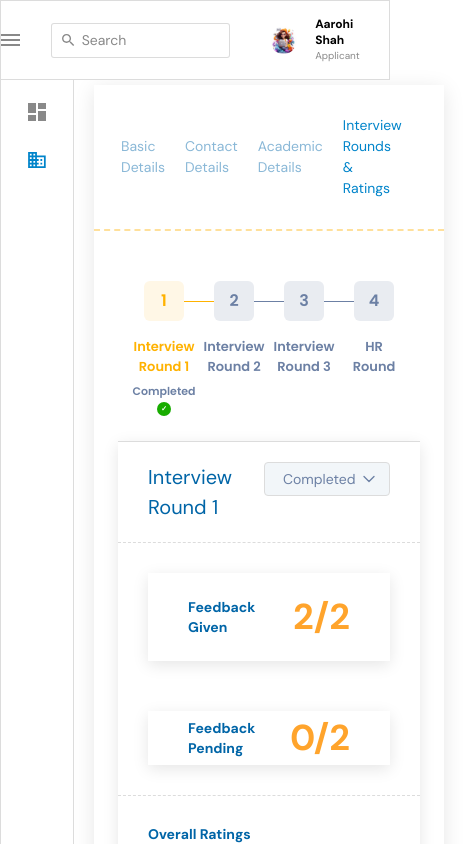
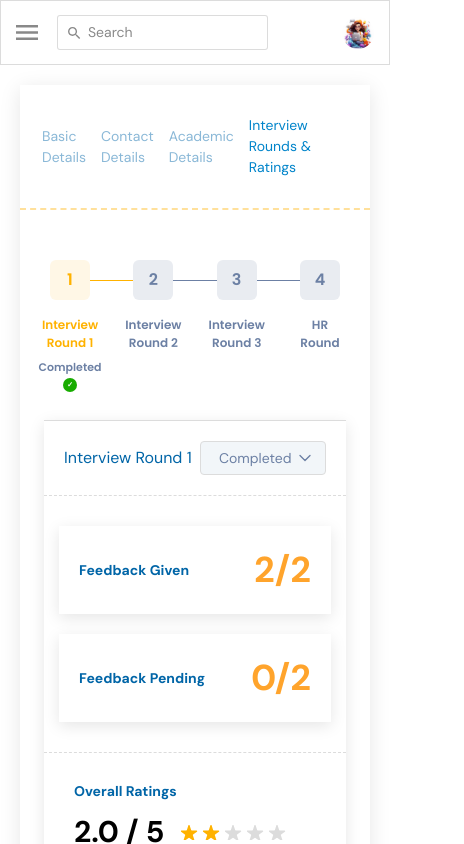
Before and after one commit to Ashok315/reactjs-task-ashok, a React (Vite) app: page / in a window 390 px wide. Shown: the top 844 px of the page, 464 px wide, since content can reach past the window. Built offline with nearby package versions, Linux system fonts and the light colour scheme.

Commit message:
improve sidebar

```diff
--- a/src/components/Stepper.jsx
+++ b/src/components/Stepper.jsx
@@ -85,7 +85,7 @@ const Stepper = ({ steps, currentStep }) => {
           </div>
 
           <div
-            className={`absolute top-0 text-[13px] lg:text-[14px]  text-center mt-[56px] lg:w-32 ${
+            className={`absolute top-0 text-[12px] lg:text-[14px]  text-center mt-[56px] lg:w-32 ${
               step.highlighted||step.completed? "!text-secondary-light" : "text-darkslate"
             }`}
           >
@@ -104,7 +104,7 @@ const Stepper = ({ steps, currentStep }) => {
   });
 
   return (
-    <div className="px-[50px] md:px-[80px] lg:px-[96px] pt-[50px] pb-[36px] flex justify-between items-center">
+    <div className="px-[30px] md:px-[80px] lg:px-[96px] pt-[50px] pb-[36px] flex justify-between items-center">
       {stepsDisplay}
     </div>
   );
--- a/src/components/layout/MainLayout.jsx
+++ b/src/components/layout/MainLayout.jsx
@@ -1,76 +1,61 @@
-import React, { useState } from 'react'
-import { Outlet } from 'react-router-dom'
-import Topbar from './Topbar'
+import React, {useState } from 'react';
+import { Outlet } from 'react-router-dom';
+import Topbar from './Topbar';
 import Sidebar from './Sidebar';
 
+const MainLayout = () => {
+  const [menuToggle, setMenuToggle] = useState(false);
 
-const MainLayout = () => {
-  const [menuToggle,setMenuToggle]=useState(false);
-
-  // handle menu toggle
   const handleToggle = (newState) => {
     setMenuToggle(newState);
   };
 
   return (
-
-    <div>
-
-         {/* header */}
-        <header className='fixed w-full border border-lightgray z-40 bg-white py-[15px]'>
-              <Topbar isToggled={menuToggle} onToggle={handleToggle}></Topbar>
+    <div className="flex flex-col h-screen">
+      {/* Header */}
+      <header className="fixed w-full border border-lightgray z-40 bg-white py-[15px]">
+        <Topbar isToggled={menuToggle} onToggle={handleToggle} />
       </header>
 
       {/* Main Content Area */}
-        <div className='flex min-h-screen relative pt-[55px] md:pt-[45px]'>
-          {/* check menu opened or not */}
-            {
-            !menuToggle
-            ?
-              <>
-                  {/* left-section */}
-                  <aside className='md:w-[19%] lg:w-[17%] border border-lightgray py-[47px] px-[27px] md:px-[10px] lg:px-[27px] relative'>
-                          <Sidebar isToggled={menuToggle}></Sidebar>
+      <div className="flex flex-1 pt-[55px] md:pt-[45px] relative">
+
+        {/* Sidebar */}
+        <aside
+          className={`${
+            menuToggle
+              ? 'w-[15%] md:w-[10%] lg:w-[7%]'
+              : 'hidden md:block md:w-[20%] lg:w-[18.5%]'
+          } border border-lightgray py-[47px] px-[14px] md:px-[10px] lg:px-[24px]`}
+        >
+          <Sidebar isToggled={menuToggle} />
         </aside>
 
-                  {/* right-section */}
-                  <main className='w-full md:w-[81%] lg:w-[83%] pt-[30px] md:pt-[41px] px-[20px] py-[75px]'>
-                     <div className='main-wrapper min-h-[70vh]'>
-                          <Outlet></Outlet>
+        {/* Main Content */}
+        <main
+          className={`transition-all duration-300${
+            menuToggle
+              ? "w-[85%] md:w-[90%] lg:w-[93%]"
+              : 'w-full md:w-[80%] lg:w-[81.5%]'
+          } flex-1 pt-[30px] md:pt-[41px] px-[20px] py-[75px]`}
+        >
+          <div className="main-wrapper min-h-[70vh]">
+            <Outlet />
           </div>
 
-                     <div className='flex justify-end gap-[30px] px-[36px] border-b border-lightgray pb-[34px] -mb-3'>
-                        <div className='cursor-pointer'>
-                            <img className='bg-primary-lighter p-[12px] rounded-md' src="/chatIcon.svg" alt="" />
+          <div className="flex justify-end gap-[30px] px-[36px] border-b border-lightgray pb-[34px] -mb-3">
+            <div className="cursor-pointer">
+              <img
+                className="bg-primary-lighter p-[12px] rounded-md"
+                src="/chatIcon.svg"
+                alt="Chat Icon"
+              />
             </div>
           </div>
-
         </main>
-              </>
-            :
-              <>
-
-                  {/* right-section */}
-                  <main className='w-full pt-[30px] md:pt-[41px] px-[20px] py-[75px]'>
-                     <div className='main-wrapper min-h-[70vh]'>
-                          <Outlet></Outlet>
-                     </div>
-
-                     <div className='flex justify-end gap-[30px] px-[36px] border-b border-lightgray pb-[34px] -mb-3'>
-                        <div className='cursor-pointer'>
-                            <img className='bg-primary-lighter p-[12px] rounded-md' src="/chatIcon.svg" alt="" />
       </div>
     </div>
+  );
+};
 
-                 </main>
-
-              </>
-            }
-
-        </div>
-    </div>
-
-  )
-}
-
-export default MainLayout
+export default MainLayout;
--- a/src/components/layout/Sidebar.jsx
+++ b/src/components/layout/Sidebar.jsx
@@ -1,7 +1,7 @@
 import React from 'react'
 import {NavLink, useLocation } from 'react-router-dom';
 
-export const Sidebar = () => {
+export const Sidebar = ({isToggled}) => {
 
     // nav items data
     const navItems=[
@@ -50,10 +50,12 @@ export const Sidebar = () => {
            <ul>
               {navItems.map((item)=>(
                 <li key={item.label} className='mb-[17px]'>
-                    <NavLink to={item.path} className={`flex items-center gap-[12px] text-gray ${ isActiveParent(item)?"text-primary":""}`}>
-                        {item.icon}
-                        <div className='hidden md:block font-inter'>{item.label}</div>
+                    <NavLink to={item.path} className={`flex items-center ${isToggled&& "justify-center"} gap-[12px] text-gray ${ isActiveParent(item)?"text-primary":""}`}>
+                        <div className={`${isToggled?"block":"hidden"} md:block`}>{item.icon}</div>
+                        <div className={`${isToggled?"md:hidden":"md:block"} hidden font-inter text-nowrap`}>{item.label}</div>
                     </NavLink>
+
+
                 </li>
               ))}
            </ul>
--- a/src/components/layout/TabLayout.jsx
+++ b/src/components/layout/TabLayout.jsx
@@ -24,10 +24,10 @@ const TabLayout = () => {
     return (
         <>
             {/* Details tabs */}
-            <nav className='capitalize text-[14px] md:text-[12px] lg:text-[15px] py-[30px] px-[20px] border-b-2 border-dashed border-secondary-lighter'>
+            <nav className='capitalize text-[14px] md:text-[12px] lg:text-[15px] py-[30px] px-[15px] md:px-[20px] border-b-2 border-dashed border-secondary-lighter'>
             <ul className='flex items-center justify-start px-[7px]'>
                 {navItems.map((item)=>(
-                    <li key={item.label} className='pr-[20px] md:pr-[40px] text-wrap lg:pr-[60px]'>
+                    <li key={item.label} className='pr-[15px] md:pr-[40px] text-wrap lg:pr-[60px]'>
                         <NavLink to={item.path} className={({isActive})=>`${isActive?"text-primary":"text-primary-light"} font-dmSans`}>
                             {item.label}
                         </NavLink>
--- a/src/components/layout/Topbar.jsx
+++ b/src/components/layout/Topbar.jsx
@@ -7,9 +7,9 @@ import React from 'react'
     };
 
   return (
-    <div className='flex justify-end md:justify-between gap-[7px] items-center md:px-[20px]'>
+    <div className='flex justify-between md:justify-between gap-[7px] items-center md:px-[20px] px-[15px]'>
 
-         <div className='flex items-center justify-start gap-8 md:gap-[25px] md:ml-[16.8%]'>
+         <div className='flex items-center justify-start gap-5  md:gap-[25px] md:ml-[19.2%]'>
                {/*Menu bar  */}
                <div onClick={toggleState} className='cursor-pointer'>
                   <img src="/menuBarIcon.svg" alt=""  width="22px"/>
@@ -23,7 +23,7 @@ import React from 'react'
          </div>
 
         {/* user-section */}
-        <div className='flex justify-between items-center gap-[18px] px-[14px]'>
+        <div className='flex justify-between items-center gap-[18px]'>
 
              <div className='cursor-pointer hidden md:block'>
                 <img src="/helpIcon.svg" width="18px" alt="" />
@@ -37,7 +37,7 @@ import React from 'react'
                 <img src="/profileImage.svg" alt="" />
              </div>
 
-             <div className='leading-4 cursor-pointer'>
+             <div className='leading-4 cursor-pointer hidden md:block'>
                   <p className='user-name text-wrap font-semibold text-[12px] md:text-[14px] capitalize'>Aarohi Shah</p>
                   <p className='created-date text-gray text-[10px] md:text-[12px]'>Applicant</p>
             </div>
--- a/src/components/steps/CategoryWiseRatings.jsx
+++ b/src/components/steps/CategoryWiseRatings.jsx
@@ -80,7 +80,7 @@ const CategoryWiseRatings = () => {
                     key={idx}
                     className="flex flex-col space-y-2 pt-2"
                   >
-                    <span className="text-[15px] font-poppins">
+                    <span className="text-[13px] md:text-[15px] font-poppins">
                       {category.label}
                     </span>
                     <div className="flex items-center space-x-2">
--- a/src/components/steps/Round1.jsx
+++ b/src/components/steps/Round1.jsx
@@ -11,8 +11,8 @@ const Round1 = () => {
         <div  className='feedback-section border-t border-lightgray mt-5 md:mt-0'>
 
              {/* Feedback Section */}
-            <div className='flex justify-between px-[30px] py-[20px] border-b-[1.5px] border-dashed border-lightgray'>
-                  <div className="text-[20px] text-primary-dark">Interview Round 1</div>
+            <div className='flex justify-between items-center gap-2 px-[20px] md:px-[30px] py-[20px] border-b-[1.5px] border-dashed border-lightgray'>
+                  <div className="text-[16px] md:text-[20px] text-primary-dark">Interview Round 1</div>
                   <div>
                         <DropdownMenu
                             options={["Completed", "In Progress", "Pending", "On Hold"]}
@@ -21,12 +21,12 @@ const Round1 = () => {
                     </div>
             </div>
 
-            <div className="flex flex-col md:flex-row justify-between py-[30px] px-[30px] gap-[50px] border-b-[1.5px] border-dashed border-lightgray">
-                <div className="feedback-given flex basis-1/2 justify-between items-center px-[40px] py-[17px]">
+            <div className="flex flex-col md:flex-row justify-between py-[30px] px-[15px] md:px-[30px] gap-[20px] md:gap-[50px] border-b-[1.5px] border-dashed border-lightgray">
+                <div className="feedback-given flex basis-1/2 justify-between items-center px-[20px] md:px-[40px] py-[17px]">
                     <div className="text-sm text-primary-dark font-semibold">Feedback Given</div>
                     <div className="text-[36px] font-semibold text-secondary">2/2</div>
                 </div>
-                <div className="feedback-pending flex basis-1/2 justify-between items-center px-[40px]">
+                <div className="feedback-pending flex basis-1/2 justify-between items-center px-[20px] md:px-[40px] py-[17px]">
                     <div className="text-sm text-primary-dark font-semibold">Feedback Pending</div>
                     <div className="text-[36px] font-semibold text-secondary">0/2</div>
                 </div>
--- a/src/components/steps/SkillRatings.jsx
+++ b/src/components/steps/SkillRatings.jsx
@@ -52,7 +52,7 @@ const SkillRatings = () => {
         <div className="mb-6">
             <div className="text-sm text-primary-dark font-semibold">Overall Ratings</div>
             <div className="flex items-center mt-2">
-                 <div className="text-[36px] font-semibold pr-[14px]">{overallRating} / 5</div>
+                 <div className="text-[30px] md:[36px] font-semibold pr-[14px]">{overallRating} / 5</div>
                 {renderStars(overallRating)}
             </div>
 
@@ -72,9 +72,9 @@ const SkillRatings = () => {
              {ratings.map((rating, index) => (
 
             <div key={index} className="md:flex text-center items-center justify-start mb-5 gap-[26px]">
-                <div className="flex-shrink-0 text-gray-700 text-[15px] font-poppins">{rating.name}</div>
+                <div className="flex-shrink-0 text-gray-700 text-[13px] md:text-[15px] font-poppins">{rating.name}</div>
 
-                <div className="relative flex-1 mx-4 h-1 bg-lightgray rounded-md z-30">
+                <div className="relative flex-1 mx-4 h-1 bg-lightgray rounded-md z-30 my-[6px] md:my-0">
                     <div
                         className="absolute top-0 left-0 h-full bg-secondary rounded-full"
                         style={{ width: `${(rating.score / rating.max) * 100}%` }}
```
Lines whose indentation alone changed are shown as unchanged.
